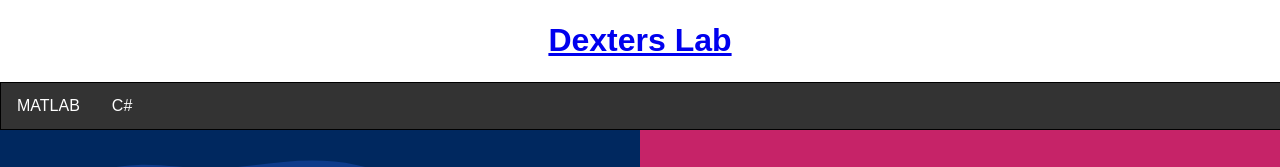
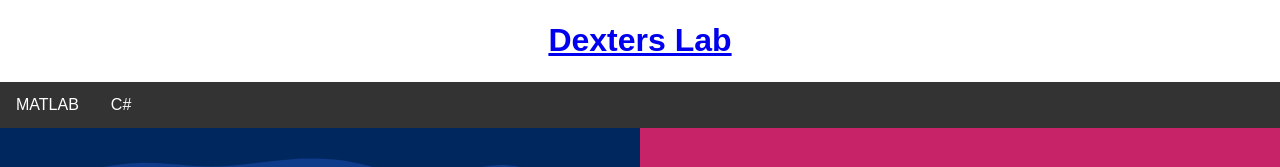
Before and after one commit to JoeKitchman/MATLAB_WEBSITE, a plain HTML site: page index.html in a window 1280 px wide. Shown: the top 167 px of the page. Drawn offline with nearby package versions, Linux system fonts and the light colour scheme.

Commit message:
Hori nav bar streamlined Removed redundant classes and css, no longer a gap after it because of padding

```diff
--- a/components/horinavbar.html
+++ b/components/horinavbar.html
@@ -1,8 +1,6 @@
 <body>
     <div class="horinavbar">
-        <div class="items">
-            <li2><a href="../pages/MATLABLanding.html">MATLAB</a></li2>
-            <li2><a href="../pages/CsharpLanding.html">C#</a> </li2>
-        </div>
+        <li2><a href="../pages/MATLABLanding.html">MATLAB</a></li2>
+        <li2><a href="../pages/CsharpLanding.html">C#</a> </li2>
     </div>
 </body>
--- a/css/horinavbar.css
+++ b/css/horinavbar.css
@@ -1,11 +1,6 @@
 .horinavbar {
     width: 100%;
-    padding: 1px;
-    background: black;
     color: #edf5e1;
-  }
-
-.items {
     list-style-type: none;
     margin: 0;
     padding: 0;
```
